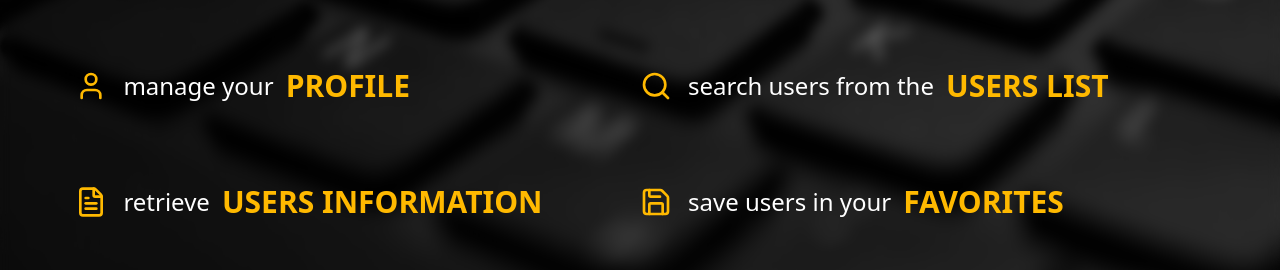
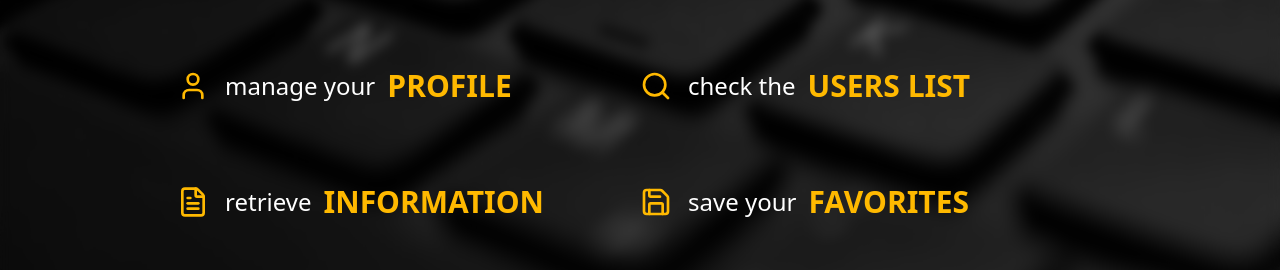
Before and after one commit to ale1a1/Find-Users-Nuxt, a Nuxt app: page / in a window 1280 px wide. Shown: the part 444-714 px from the top of the page. Built offline with nearby package versions, Linux system fonts and the light colour scheme; no server answers; the database is empty; sample sign-in values are in the browser's storage.

Commit message:
home ...

```diff
--- a/pages/index.vue
+++ b/pages/index.vue
@@ -17,7 +17,7 @@ onMounted(() => {
 
   <div class="flex flex-col w-full text-white">
 
-    <div v-if="showContent" class="flex-grow flex items-center justify-center mb-10">
+    <div v-if="showContent" class="flex-grow flex items-center justify-center mb-8">
       <div class="w-auto p-8 flex flex-col items-center justify-center rounded-lg backdrop-blur-[6px]">
         <h1 class="text-4xl md:text-5xl lg:text-7xl font-bold text-center
           mb-6 lg:mb-16 mt-4 lg:mt-10
@@ -26,15 +26,15 @@ onMounted(() => {
           FIND USERS APP
         </h1>
         <p class="text-xl sm:text-2xl lg:text-5xl font-semibold text-center text-white mb-10 lg:mb-20 mt-10 px-6 lg:px-0">A handy app to find users and get in touch with them</p>
-        <ul class="grid grid-cols-1 sm:grid-cols-2 list-none mt-10 lg:space-x-24">
+        <ul class="grid grid-cols-2 sm:grid-cols-2 list-none mt-10 lg:space-x-24">
           <li class="flex flex-col sm:flex-row items-center gap-4 mb-10 lg:mb-20">
             <NuxtLink to="/profile" class="text-amber-400 transition-transform duration-300 hover:scale-150 hover:opacity-70">
               <User class="size-8" />
             </NuxtLink>
             <div class="flex flex-col sm:flex-row items-center gap-3">
-              <p v-if="!profile" class="text-base sm:text-lg md:text-xl lg:text-2xl">manage your</p>
-              <p v-else class="text-base sm:text-lg md:text-xl lg:text-2xl">update your</p>
-              <NuxtLink to="/profile" class="text-amber-400 font-bold hover:opacity-70 text-lg sm:text-xl md:text-2xl lg:text-3xl">
+              <p v-if="!profile" class="text-lg md:text-xl lg:text-2xl">manage your</p>
+              <p v-else class="text-lg md:text-xl lg:text-2xl">update your</p>
+              <NuxtLink to="/profile" class="text-amber-400 font-bold hover:opacity-70 text-xl md:text-2xl lg:text-3xl">
                PROFILE
               </NuxtLink>
             </div>
@@ -44,7 +44,7 @@ onMounted(() => {
               <Search class="size-8" />
             </NuxtLink>
             <div class="flex flex-col sm:flex-row items-center gap-3">
-              <p class="text-base sm:text-lg md:text-xl lg:text-2xl">search users from the</p>
+              <p class="text-base sm:text-lg md:text-xl lg:text-2xl">check the</p>
               <NuxtLink to="/users-list" class="text-amber-400 font-bold hover:opacity-70 text-lg sm:text-xl md:text-2xl lg:text-3xl">
                 USERS LIST
               </NuxtLink>
@@ -57,7 +57,7 @@ onMounted(() => {
             <div class="flex flex-col sm:flex-row items-center gap-3">
               <p class="text-base sm:text-lg md:text-xl lg:text-2xl">retrieve</p>
               <NuxtLink to="/users-list" class="text-amber-400 font-bold hover:opacity-70 text-lg sm:text-xl md:text-2xl lg:text-3xl">
-                USERS INFORMATION
+                INFORMATION
               </NuxtLink>
             </div>
           </li>
@@ -66,7 +66,7 @@ onMounted(() => {
               <Save class="size-8" />
             </NuxtLink>
             <div class="flex flex-col sm:flex-row items-center gap-3">
-              <p class="text-base sm:text-lg md:text-xl lg:text-2xl">save users in your</p>
+              <p class="text-base sm:text-lg md:text-xl lg:text-2xl">save your</p>
               <NuxtLink to="/favourites" class="text-amber-400 font-bold hover:opacity-70 text-lg sm:text-xl md:text-2xl lg:text-3xl">
                 FAVORITES
               </NuxtLink>
```
